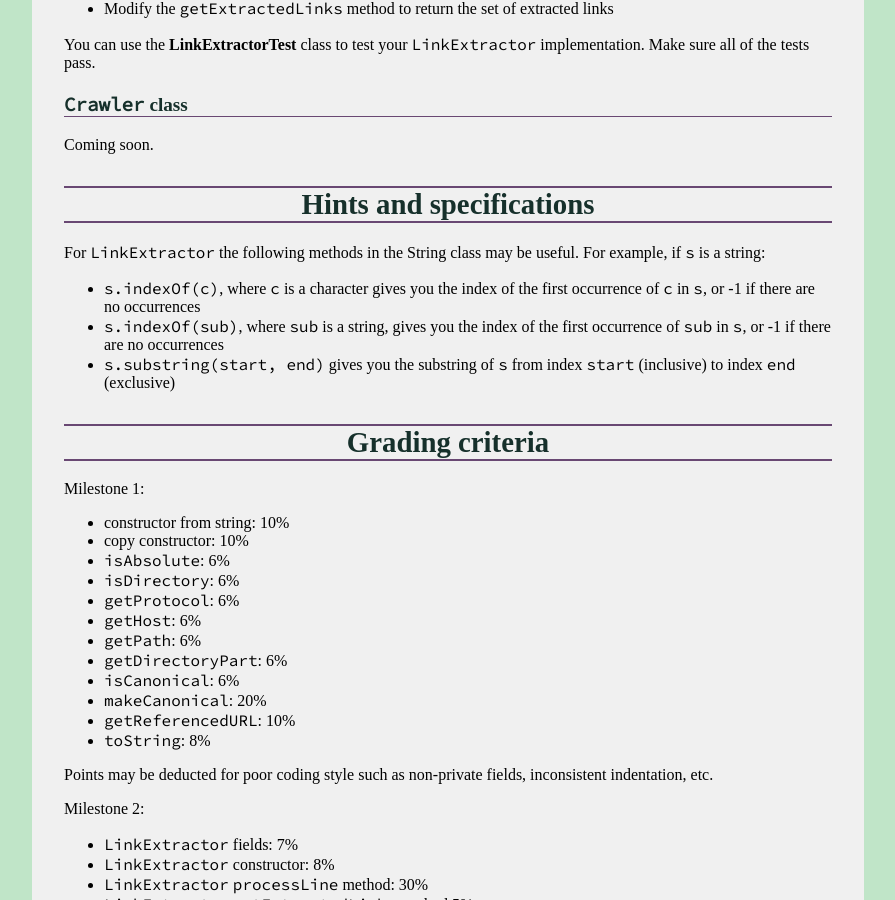
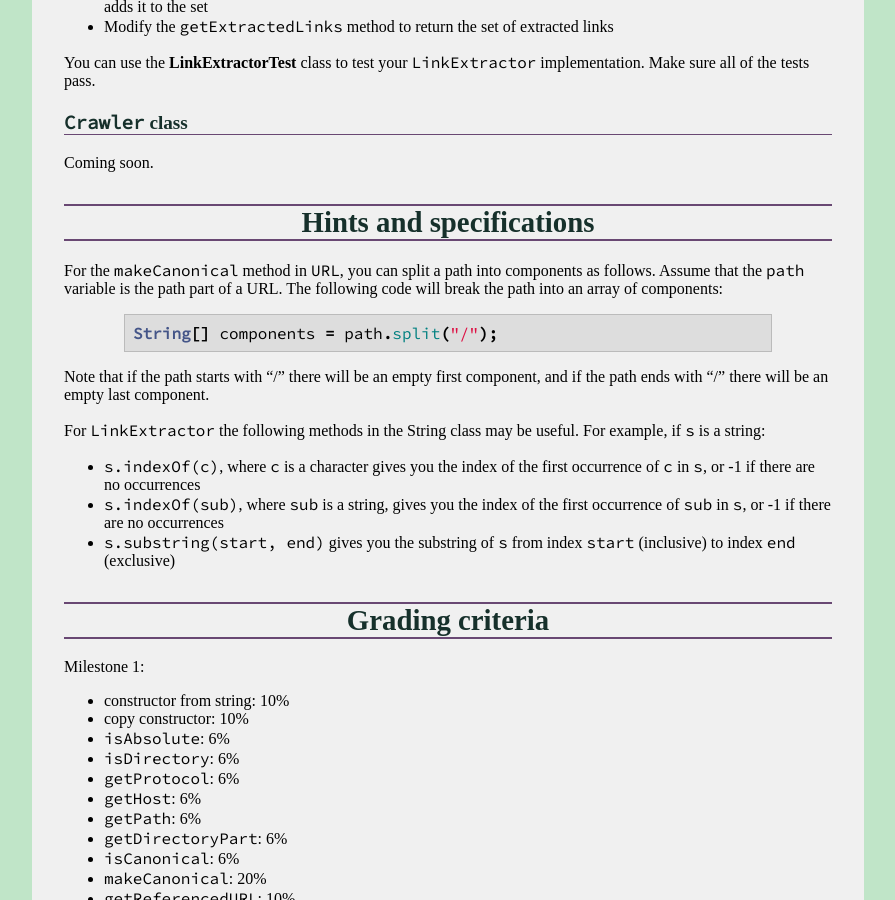
Before and after one commit to ycpcs/cs201-fall2016, a Jekyll site: the page built from assign/assign06.md, in a window 1280 px wide and 900 px high, scrolled down 5548 px. Shown: the whole window, without its empty margins (192-1087 px from the left). Built offline with Jekyll 4.4.1, drawn with Linux system fonts in a browser that asks for light colours; some web fonts are replaced; some of the changed text lies outside the part shown.

Commit message:
hint about splitting a path into components

```diff
--- a/assign/assign06.md
+++ b/assign/assign06.md
@@ -16,6 +16,7 @@ title: "Assignment 6: Web Crawler"
 *Update 12/5*:
 
 * Post skeleton for Milestone 2 and requirements for the `LinkExtractor` class
+* Add a hint about how to split a URL path into components
 
 # Getting started
 
@@ -256,6 +257,14 @@ Coming soon.
 
 # Hints and specifications
 
+For the `makeCanonical` method in `URL`, you can split a path into components as follows.  Assume that the `path` variable is the path part of a URL.  The following code will break the path into an array of components:
+
+{% highlight java %}
+String[] components = path.split("/");
+{% endhighlight %}
+
+Note that if the path starts with "/" there will be an empty first component, and if the path ends with "/" there will be an empty last component.
+
 For `LinkExtractor` the following methods in the String class may be useful.  For example, if `s` is a string:
 
 * `s.indexOf(c)`, where `c` is a character gives you the index of the first occurrence of `c` in `s`, or -1 if there are no occurrences
```
Also changed, not shown: index.md (+1 -0 lines).
